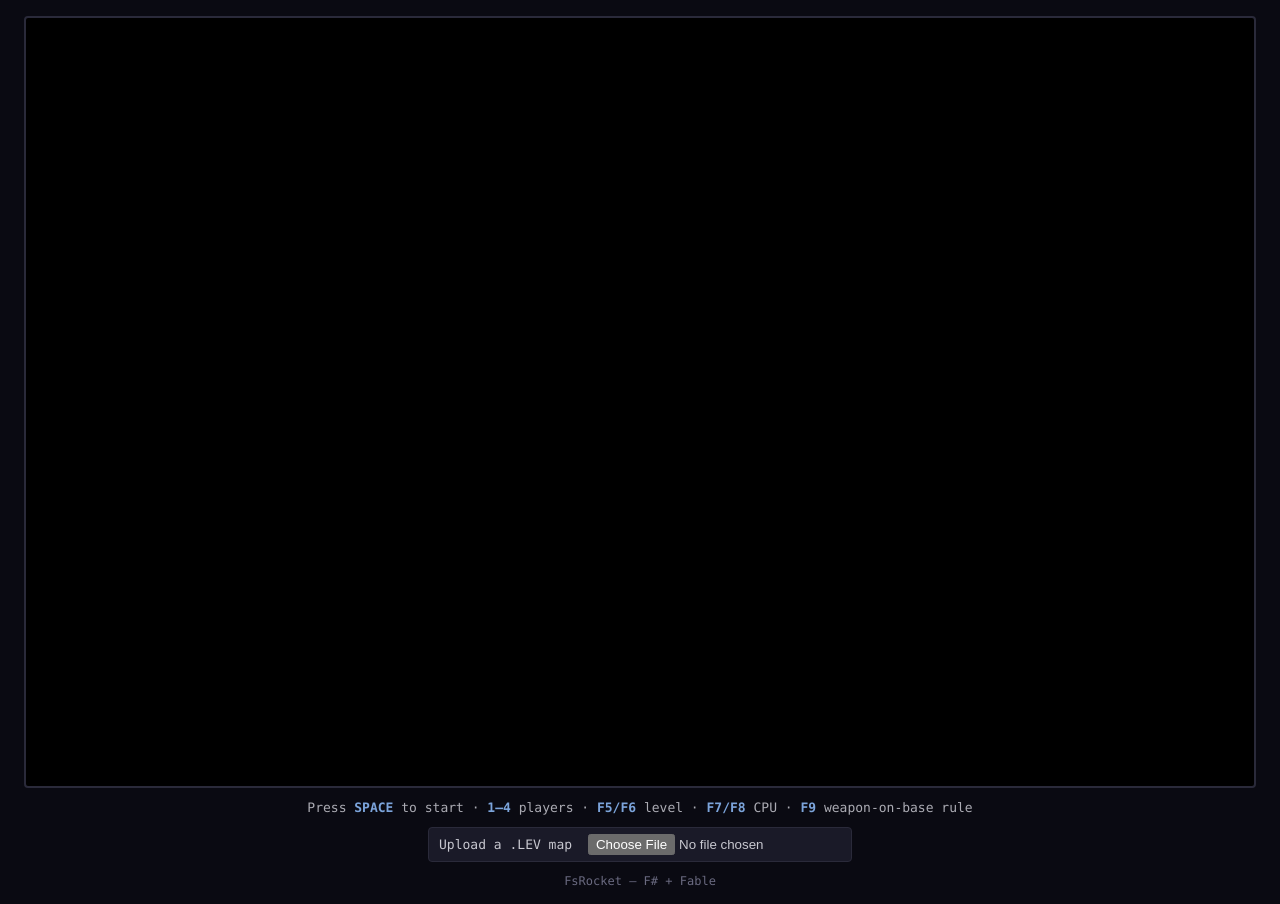
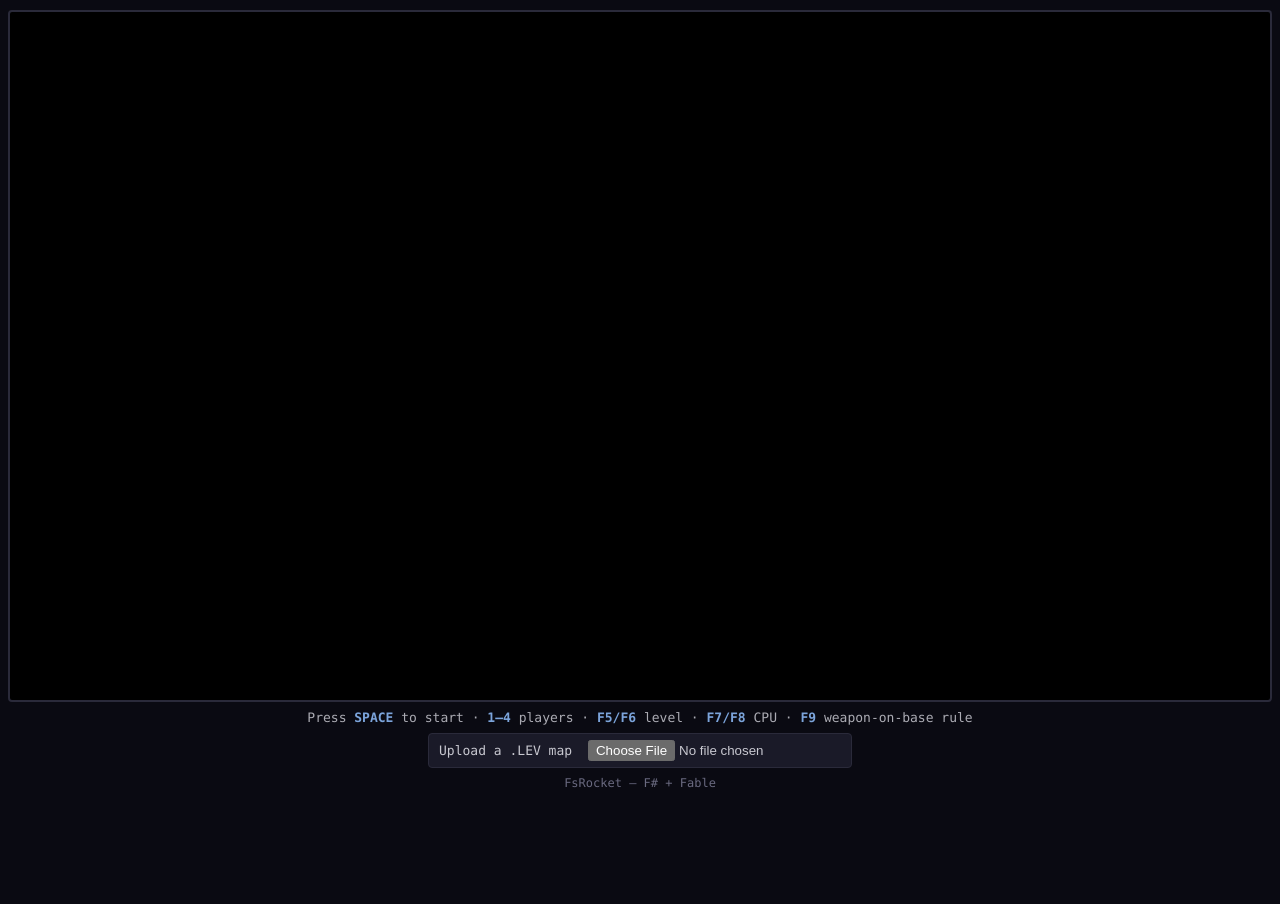
Before and after one commit to Thorium/FsRocket, a website built with Vite: page index.html in a window 1280 px wide. After the commit the page ends 800 px from the top, so only its background shows below. Built offline with nearby package versions, Linux system fonts and the light colour scheme.

Commit message:
Fill the screen during gameplay: dynamic, DPI-aware canvas
The canvas was a fixed 960x600 backing store letterboxed by CSS
(aspect-ratio locked, image-rendering: pixelated upscaling), so
fullscreen/large windows just showed a blurry-chunky 960x600 upscale.

Now the canvas backing store tracks its displayed CSS size (window
resize handled — F11 fullscreen fires resize too — and scaled by
devicePixelRatio with a matching context transform so all drawing
code keeps working in CSS pixels), and the CSS lets the canvas fill
the viewport.

The renderer already works per-viewport with a camera at a fixed
world scale, so a bigger canvas shows more of the arena instead of
bigger pixels, and the ultrawide single-row split layout for 3-4
players now actually engages on real ultrawide fullscreen. The
chunky terrain look is preserved by the existing in-canvas 3.75x
blit with image smoothing disabled; the now-inert CSS
image-rendering: pixelated is dropped (it could only cause
nearest-neighbour shimmer at fractional devicePixelRatio).

```diff
--- a/styles.css
+++ b/styles.css
@@ -11,26 +11,28 @@ html, body {
 }
 
 #root {
-    min-height: 100%;
+    height: 100vh;
     display: flex;
     flex-direction: column;
     align-items: center;
     justify-content: center;
-    gap: 12px;
-    padding: 16px;
+    gap: 8px;
+    padding: 10px;
     box-sizing: border-box;
 }
 
 #screen {
-    /* Native render resolution is 960x600; scale up to the viewport while
-       keeping aspect ratio and crisp pixels. */
-    width: min(96vw, calc(96vh * 1.6));
-    height: auto;
-    aspect-ratio: 960 / 600;
+    /* Fill the viewport space left over by the hint lines; the game sizes its
+       render resolution from this displayed size (see resizeCanvas), so more
+       screen means more visible arena, not blurry upscaling. The chunky-pixel
+       terrain look comes from drawing it 3.75x with image smoothing disabled
+       inside the canvas, so no CSS pixelation is needed. */
+    flex: 1 1 auto;
+    min-height: 0;
+    width: 100%;
     background: #000;
     border: 2px solid #2a2a3a;
     border-radius: 4px;
-    image-rendering: pixelated;
     outline: none;
 }
 
```
Also changed, not shown: 1 other file.
